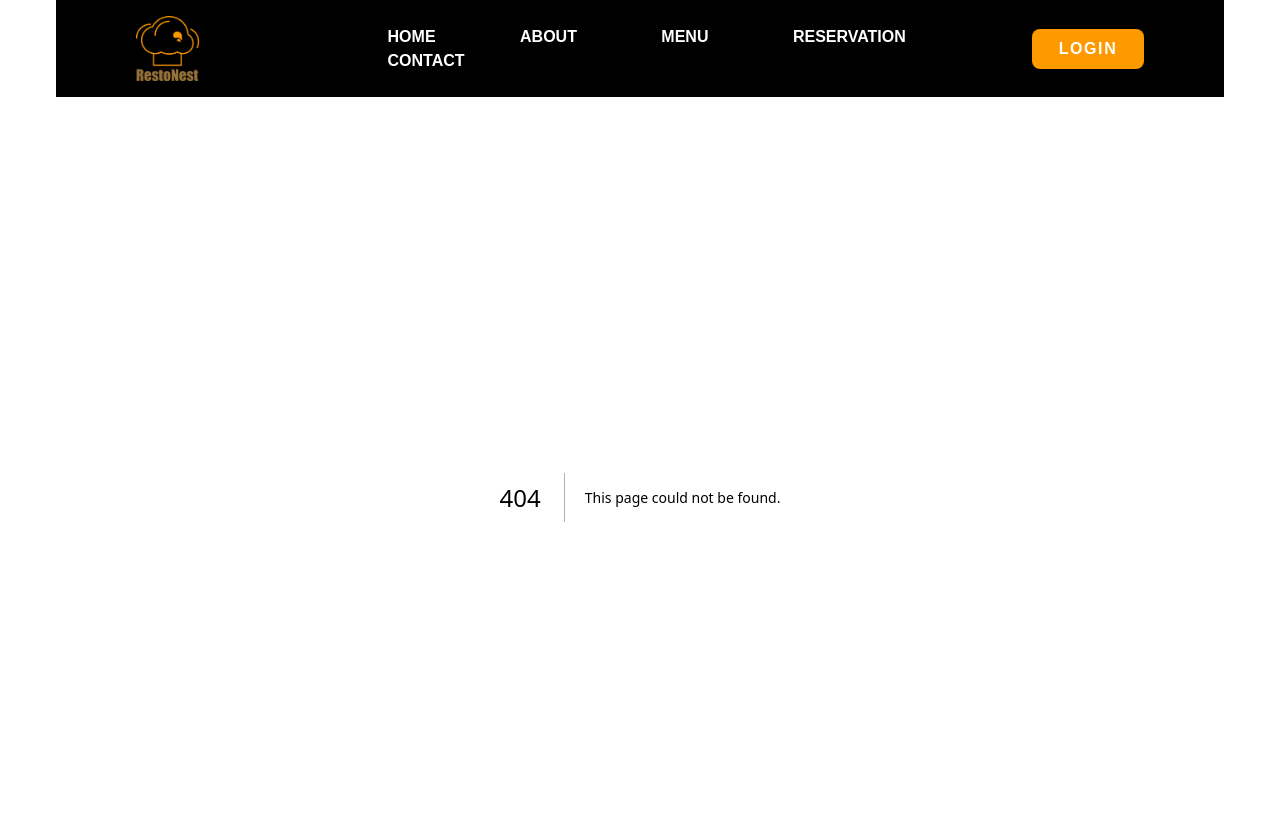
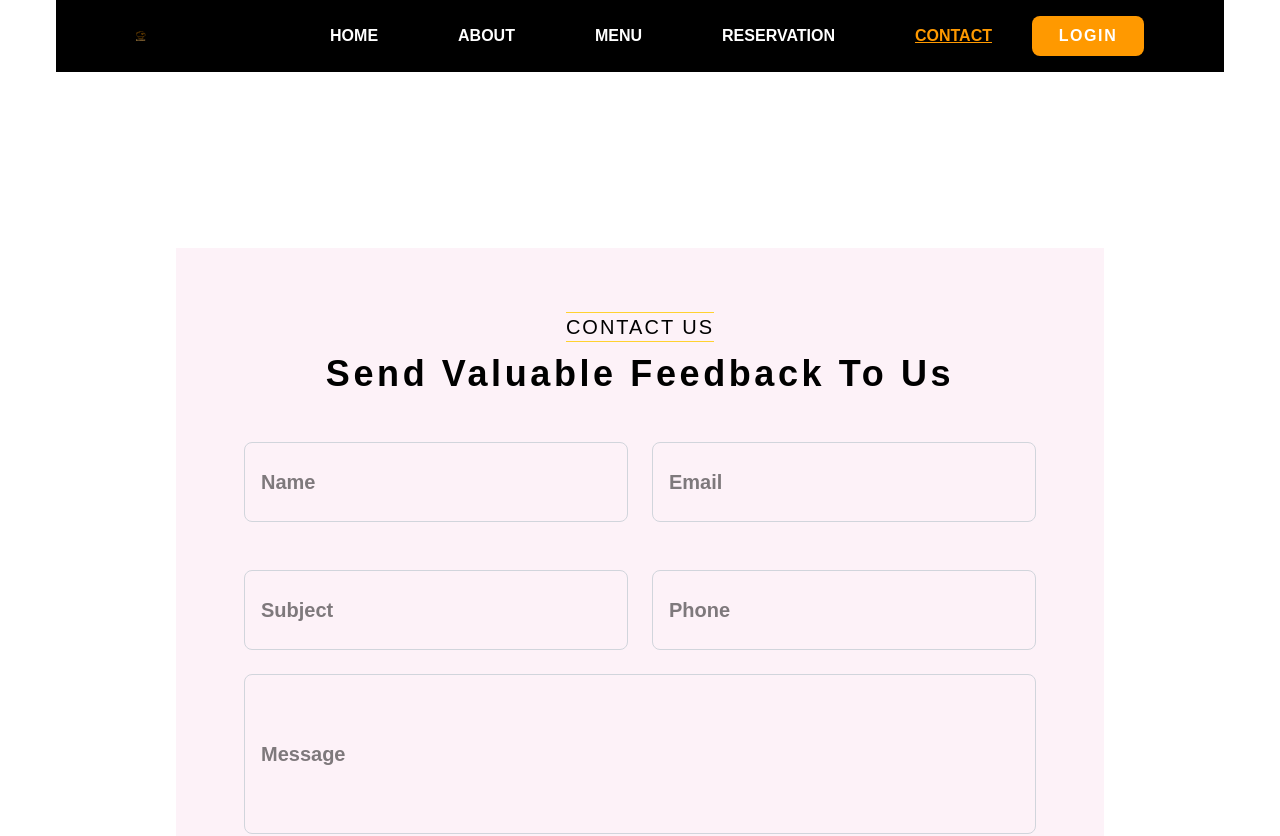
Before and after one commit to IshimweArlene/Resto-nest, a Next.js app: page /contact in a window 1280 px wide. Before the commit this address had no page. Shown: the top 836 px of the page. Built offline with nearby package versions, Linux system fonts and the light colour scheme.

Commit message:
feat: Added teh contact us page

```diff
--- a/src/app/comps/Navbar.jsx
+++ b/src/app/comps/Navbar.jsx
@@ -1,27 +1,54 @@
+'use client';
+
 import Image from "next/image";
 import Link from "next/link";
+import { usePathname } from "next/navigation";
+
 const Navbar = () => {
+  const pathname = usePathname();
+
+  const navItems = [
+    { name: "HOME", path: "/" },
+    { name: "ABOUT", path: "/about" },
+    { name: "MENU", path: "/menu" },
+    { name: "RESERVATION", path: "/reservation" },
+    { name: "CONTACT", path: "/contact" },
+  ];
+
   return (
-        <nav className="flex  items-center bg-black text-white p-4 mx-14">
+    <nav className="flex items-center bg-black text-white p-4 mx-14">
       <div className="flex items-start ml-16 mr-36">
         <Image src="/logo.png" alt="Logo" width={75} height={75} />
       </div>
-            <div  className="cursor-pointer ">
-                <a className="font-bold mx-10">HOME </a>
-                <a className="font-bold mx-10">ABOUT </a>
-                <a className="font-bold mx-10">MENU </a>
-                <a className="font-bold mx-10">RESERVATION </a>
-                <a className="font-bold mx-10">CONTACT </a>
+
+      <div className="cursor-pointer flex">
+        {navItems.map((item) => (
+          <Link
+            href={item.path}
+            key={item.name}
+            className={`font-bold mx-10 ${
+              pathname === item.path ? "text-[#ff9900] underline" : ""
+            }`}
+          >
+            {item.name}
+          </Link>
+        ))}
       </div>
+
       <div className="flex items-end ml-auto mr-16">
-            <div
-             className="items-center p-2 tracking-widest justify-center text-center bg-[#ff9900] w-28 h-10 rounded-lg cursor-pointer hover:bg-amber-600 transition duration-300 ease-in-out font-bold text-white"
+        <Link
+          href="/login"
+          className={`items-center p-2 tracking-widest justify-center text-center w-28 h-10 rounded-lg cursor-pointer transition duration-300 ease-in-out font-bold text-white flex ${
+            pathname === "/login"
+              ? "bg-amber-600"
+              : "bg-[#ff9900] hover:bg-amber-600"
+          }`}
         >
-                <Link href="/login">LOGIN</Link>
-            </div>
+          LOGIN
+        </Link>
       </div>
     </nav>
   );
-}
+};
 
 export default Navbar;
--- /dev/null
+++ b/src/app/contact/page.jsx
@@ -0,0 +1,27 @@
+const Contact = () => {
+    return (
+        <div className="bg-white p-44">
+            <div className="bg-pink-50 flex flex-col items-center mb-6 py-16">
+                <h1 className="inline-block text-black text-xl border-y-1 border-amber-300 tracking-widest">CONTACT US</h1>
+                <p className="text-4xl mt-3  tracking-widest font-bold text-black">Send Valuable Feedback To Us</p>
+                <div>
+                    <div className="flex gap-6 mt-6">
+                        <input type="text" placeholder="Name" className="w-96 h-20 text-black text-xl font-bold mt-6 px-4 rounded-lg border border-gray-300 focus:outline-none focus:border-gray-700" />
+                        <input type="text" placeholder="Email" className="w-96 h-20 text-black text-xl font-bold mt-6 px-4 rounded-lg border border-gray-300 focus:outline-none focus:border-gray-700" />
+                    </div>
+                     <div className="flex gap-6 mt-6">
+                        <input type="text" placeholder="Subject" className="w-96 h-20 text-black text-xl font-bold mt-6 px-4 rounded-lg border border-gray-300 focus:outline-none focus:border-gray-700" />
+                        <input type="text" placeholder="Phone" className="w-96 h-20 text-black text-xl font-bold mt-6 px-4 rounded-lg border border-gray-300 focus:outline-none focus:border-gray-700" />
+                    </div>
+                   <input className="w-full h-40 mt-6 px-4 text-black text-xl font-bold rounded-lg border border-gray-300 focus:outline-none focus:border-gray-700" placeholder="Message"/>
+
+                   <button className="bg-[#ff9900] w-52 h-20 cursor-pointer text-gray-700 font-bold text-2xl rounded-lg mt-14 ">Send</button>
+                </div>
+            </div>
+
+
+        </div>
+    );
+}
+
+export default Contact;
```
Lines whose indentation alone changed are shown as unchanged.
